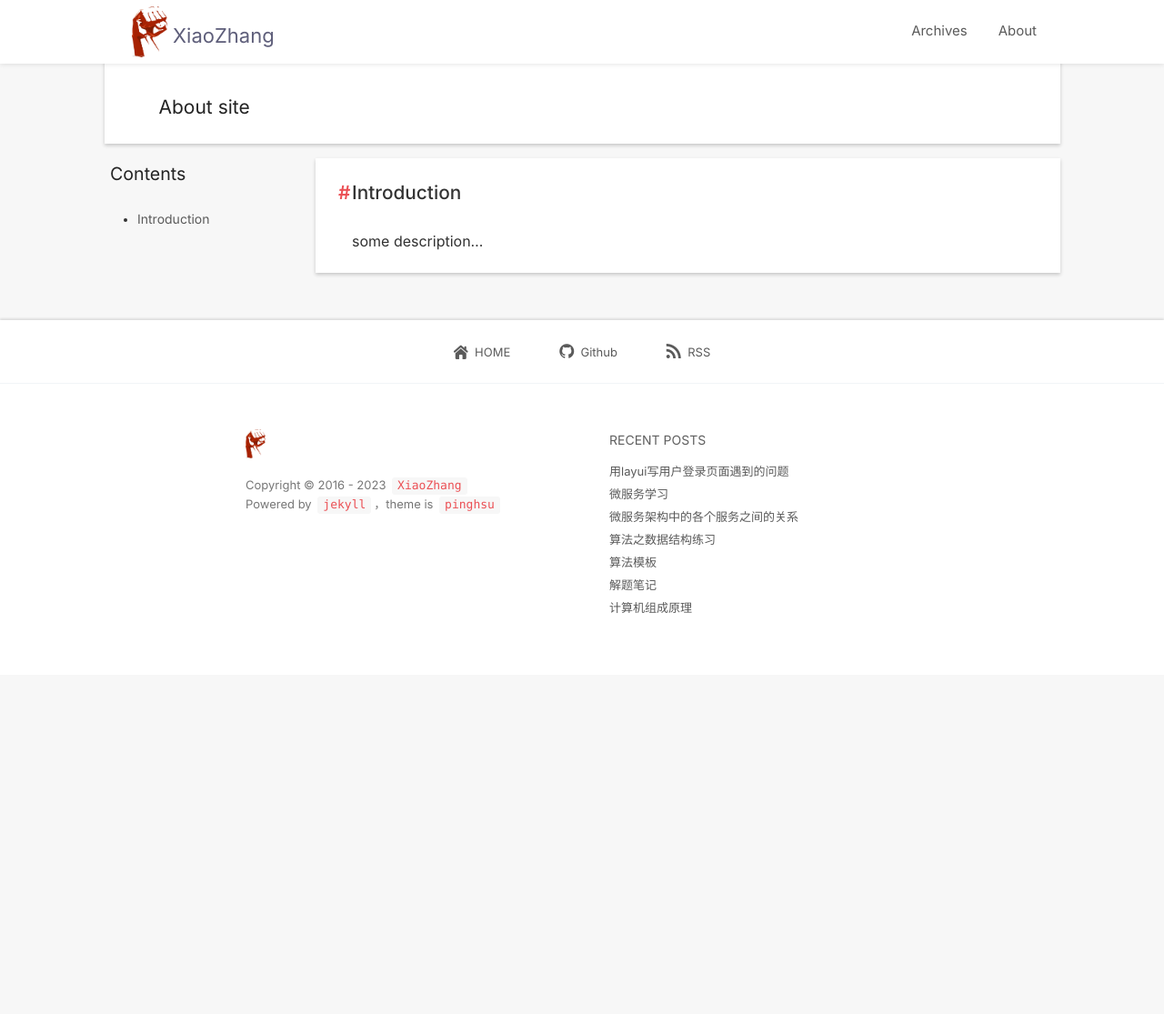
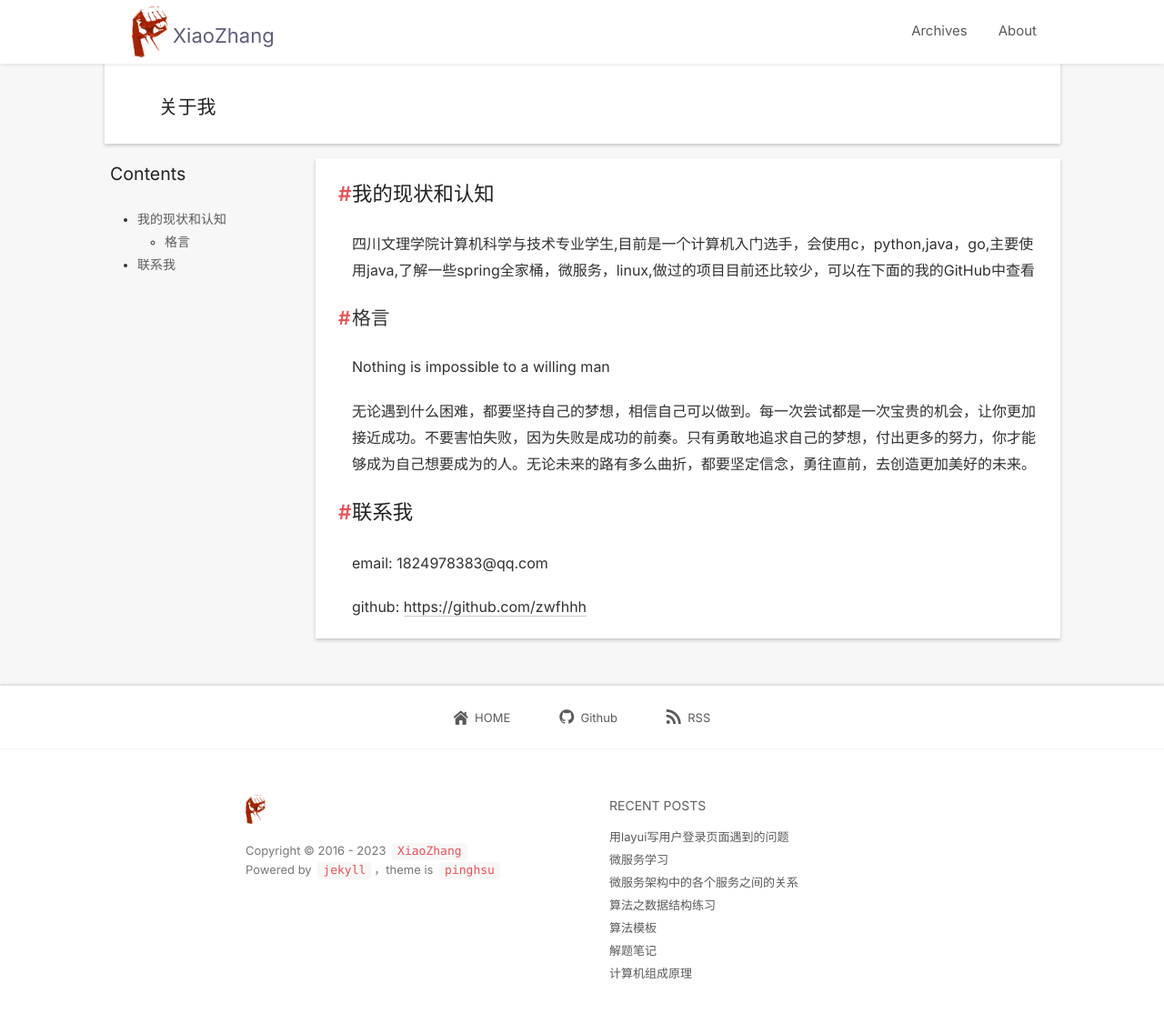
Before and after one commit to zwfhhh/zwfhhh.github.io, a Jekyll site: the page built from about.md, in a window 1280 px wide and 1144 px high. Shown: the top 1115 px of the window at 91% size. Built offline with Jekyll 4.4.1, drawn with Linux system fonts in a browser that asks for light colours; nearby versions of some CDN libraries; comment, search, counter and statistics services are not loaded.

Commit message:
Update about.md

```diff
--- a/about.md
+++ b/about.md
@@ -1,11 +1,22 @@
 ---
 layout: post
-title: About site
+title: 关于我
 ---
 
 * content
 {:toc}
 
-## Introduction
+# 我的现状和认知
+四川文理学院计算机科学与技术专业学生,目前是一个计算机入门选手，会使用c，python,java，go,主要使用java,了解一些spring全家桶，微服务，linux,做过的项目目前还比较少，可以在下面的我的GitHub中查看
 
-some description...
+## 格言
+
+Nothing is impossible to a willing man
+
+无论遇到什么困难，都要坚持自己的梦想，相信自己可以做到。每一次尝试都是一次宝贵的机会，让你更加接近成功。不要害怕失败，因为失败是成功的前奏。只有勇敢地追求自己的梦想，付出更多的努力，你才能够成为自己想要成为的人。无论未来的路有多么曲折，都要坚定信念，勇往直前，去创造更加美好的未来。
+
+# 联系我
+
+email: 1824978383@qq.com
+
+github: [https://github.com/zwfhhh](https://github.com/zwfhhh)
```
